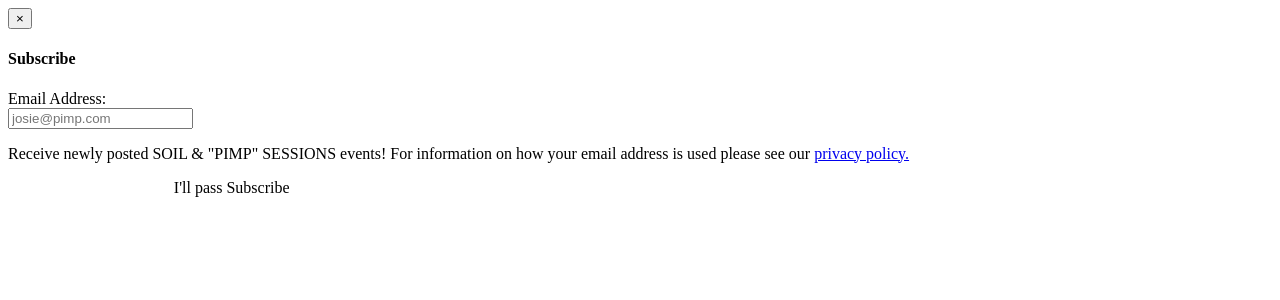
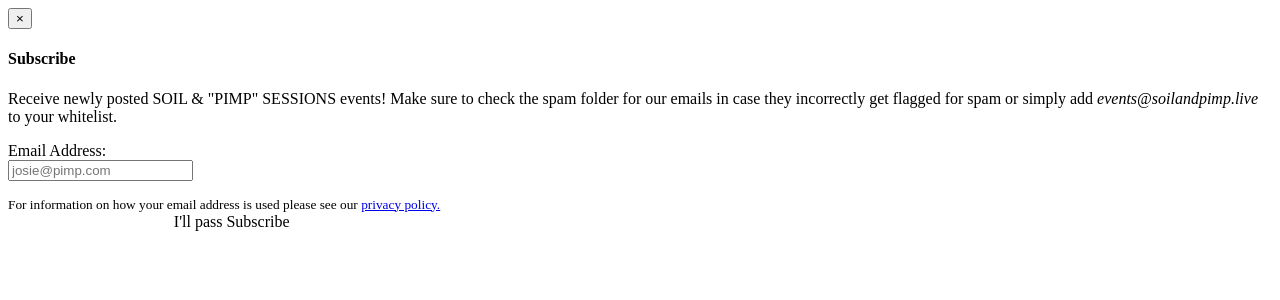
Before and after one commit to NYPD/soil-and-pimp-live-web, a Java web app: template WebContent/WEB-INF/jsp/modal/subscribe.jsp in a window 1280 px wide. Shown: the top 300 px of the page. Run offline with Tomcat 11, a stand-in JSP engine, Linux system fonts and the light colour scheme; the template is opened without the code that fills it, so the values that code supplies are empty.

Commit message:
Mention checking spam folders in the subscribe modal
Closes #20

```diff
--- a/WebContent/WEB-INF/jsp/modal/subscribe.jsp
+++ b/WebContent/WEB-INF/jsp/modal/subscribe.jsp
@@ -7,6 +7,15 @@
   </div>
   <div class="modal-body">
 
+    <div class="row">
+      <div class="col-xs-12">
+        <p>
+          Receive newly posted SOIL &amp; "PIMP" SESSIONS events! Make sure to check the spam folder for our emails in case they incorrectly get
+          flagged for spam or simply add <em>events@soilandpimp.live</em> to your whitelist.
+        </p>
+      </div>
+    </div>
+
     <form class="form-horizontal">
       <div class="form-group">
         <label for="email-address" class="col-sm-3 control-label">Email Address:</label>
@@ -15,14 +24,13 @@
         </div>
       </div>
     </form>
+
     <div class="row">
       <div class="col-xs-12">
-        <p>
-          Receive newly posted SOIL &amp; "PIMP" SESSIONS events! For information on how your email address is used please
-          see our <a href="/privacy-policy">privacy policy.</a>
-        </p>
+        <small>For information on how your email address is used please see our <a href="/privacy-policy">privacy policy.</a></small>
       </div>
     </div>
+
   </div>
   <div class="modal-footer">
 
```
